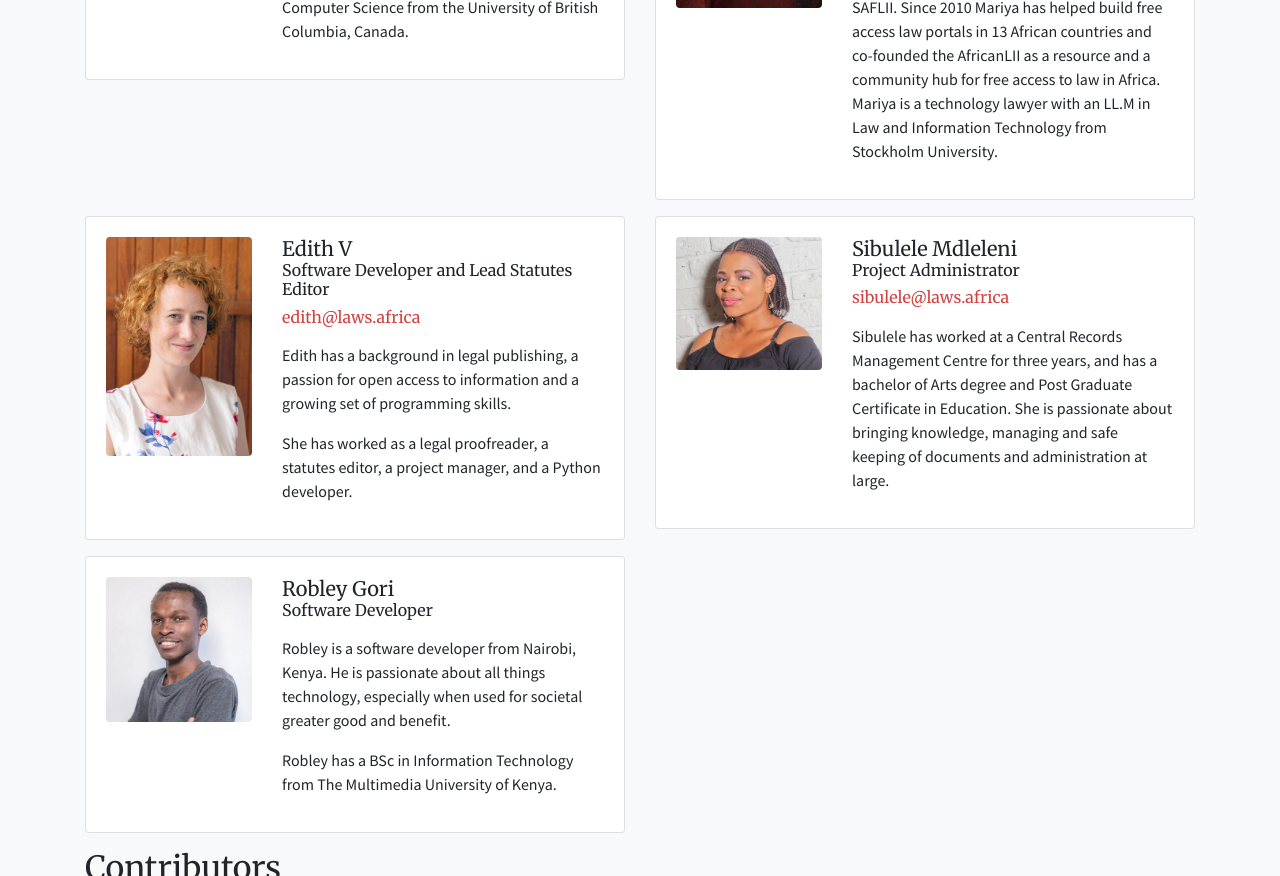
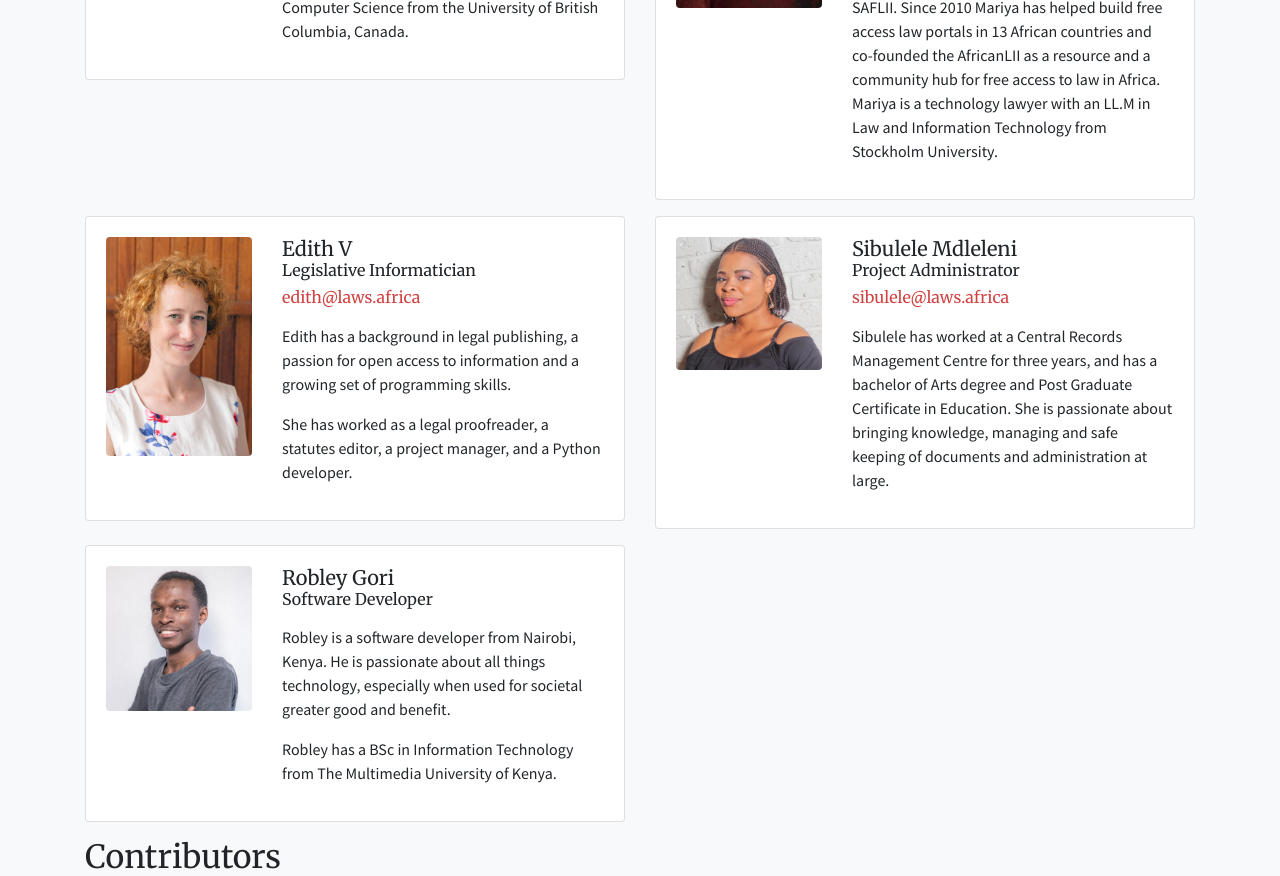
Before and after one commit to laws-africa/laws-africa.github.io, a Jekyll site: the page built from about.markdown, in a window 1280 px wide and 900 px high, scrolled down 1467 px, cut to the strip 0-876 px from the top of the window. Built offline with Jekyll 4.4.1, drawn with Linux system fonts in a browser that asks for light colours; nearby versions of some CDN libraries.

Commit message:
Updated Edith

```diff
--- a/_people/edith.markdown
+++ b/_people/edith.markdown
@@ -3,7 +3,7 @@ title: Edith V
 date: 2018-12-14 13:45:00 +02:00
 position: 2
 email: edith@laws.africa
-role: Software Developer and Lead Statutes Editor
+role: Legislative Informatician
 group: core
 image: "/img/team/edith.jpg"
 profile: edithv
```
